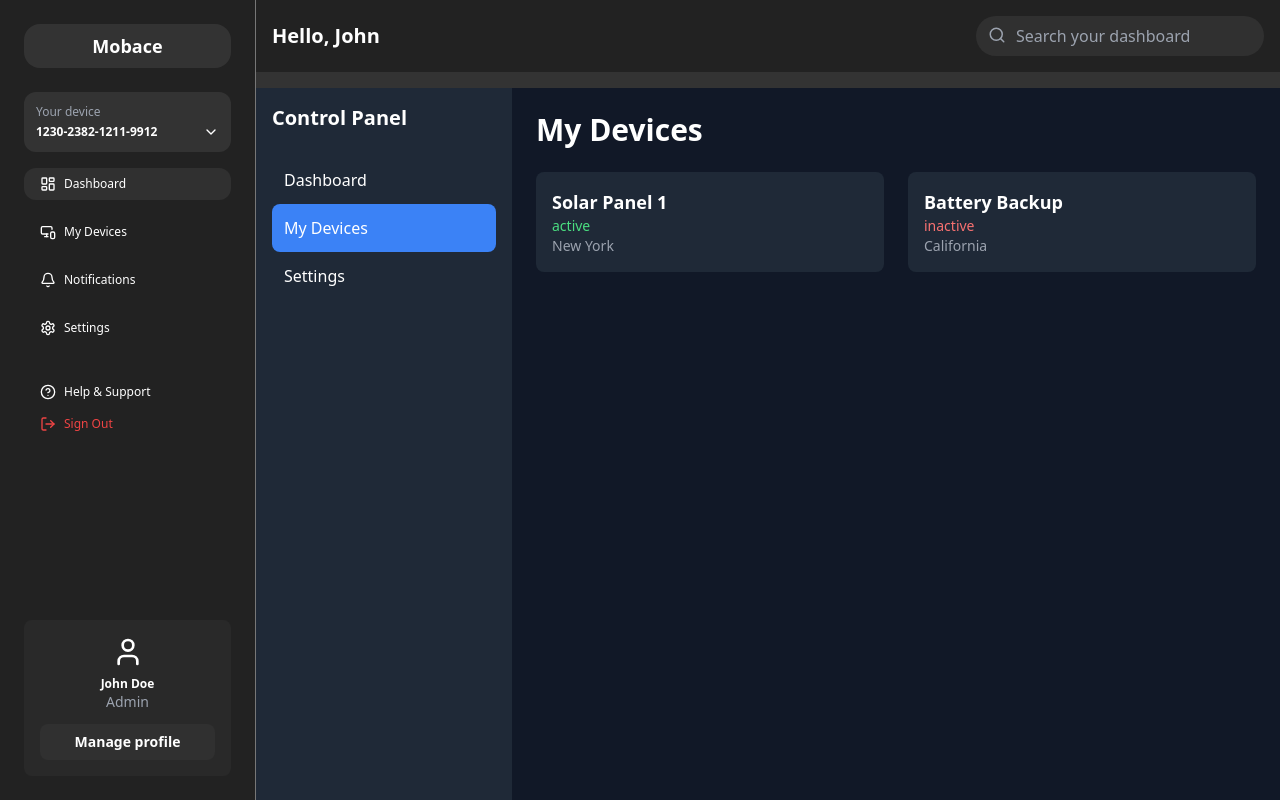
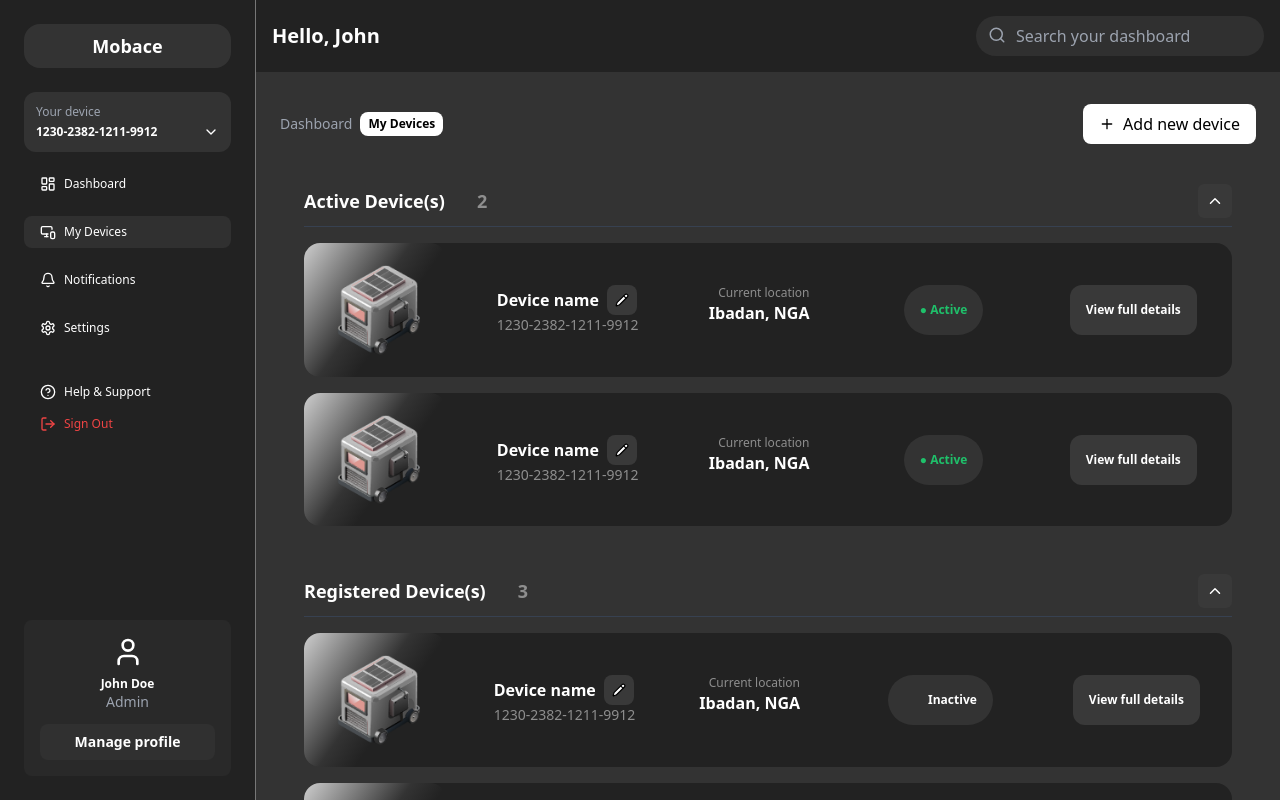
Before and after one commit to sofiatabioye/git-github.com-sofiatabioye-mobace, a Next.js app: page /dashboard/my-devices in a window 1280 px wide. Built offline with nearby package versions, Linux system fonts and the light colour scheme.

Commit message:
update my devices page

```diff
--- a/app/dashboard/layout.tsx
+++ b/app/dashboard/layout.tsx
@@ -1,20 +1,38 @@
-'use client'
+"use client";
 import { useState } from "react";
-import { Menu, Search, LogOut, ChevronDown, LayoutDashboard, Bell, Settings, HelpCircle, MonitorSmartphone, User } from "lucide-react";
+import { usePathname, useRouter } from "next/navigation";
+import {
+  Menu,
+  Search,
+  LogOut,
+  ChevronDown,
+  LayoutDashboard,
+  Bell,
+  Settings,
+  HelpCircle,
+  MonitorSmartphone,
+  User,
+} from "lucide-react";
 
 import { ReactNode } from "react";
-import { useRouter } from "next/navigation";
 
 export default function DashboardLayout({ children }: { children: ReactNode }) {
   const [isSidebarOpen, setSidebarOpen] = useState(false);
   const router = useRouter();
+  const pathname = usePathname(); // Get current path
 
   return (
     <div className="flex h-screen bg-[#333333] text-white">
       {/* Sidebar */}
-            <aside className={`w-64 bg-[#222222] border-r border-[#777777] p-6 flex flex-col justify-between transition-transform ${isSidebarOpen ? "translate-x-0" : "-translate-x-64"} md:translate-x-0`}>
+      <aside
+        className={`w-64 bg-[#222222] border-r border-[#777777] p-6 flex flex-col justify-between transition-transform ${
+          isSidebarOpen ? "translate-x-0" : "-translate-x-64"
+        } md:translate-x-0`}
+      >
         <div>
-                    <div className="text-lg font-bold mb-6 p-2 bg-[#333333] rounded-2xl text-white text-center">Mobace</div>
+          <div className="text-lg font-bold mb-6 p-2 bg-[#333333] rounded-2xl text-white text-center">
+            Mobace
+          </div>
           <div className="bg-[#333333] p-3 rounded-xl cursor-pointer">
             <span className="text-gray-400 text-xs block">Your device</span>
             <div className="flex items-center justify-between mt-1">
@@ -23,24 +41,49 @@ export default function DashboardLayout({ children }: { children: ReactNode }) {
             </div>
           </div>
           <nav className="space-y-4 mt-4 text-xs">
-                        <button className="w-full text-left px-4 py-2 rounded-xl bg-[#303030] flex items-center gap-2">
+            <button
+              onClick={() => router.push("/dashboard")}
+              className={`w-full text-left px-4 py-2 rounded-xl flex items-center gap-2 ${
+                pathname === "/dashboard" ? "bg-[#303030]" : "hover:bg-[#303030]"
+              }`}
+            >
               <LayoutDashboard size={16} /> Dashboard
             </button>
-                        <button className="w-full text-left px-4 py-2 rounded-lg hover:bg-[#303030] flex items-center gap-2">
+            <button
+              onClick={() => router.push("/dashboard/my-devices")}
+              className={`w-full text-left px-4 py-2 rounded-lg flex items-center gap-2 ${
+                pathname === "/dashboard/my-devices" ? "bg-[#303030]" : "hover:bg-[#303030]"
+              }`}
+            >
               <MonitorSmartphone size={16} /> My Devices
             </button>
-                        <button className="w-full text-left px-4 py-2 rounded-lg hover:bg-[#303030] flex items-center gap-2">
+            <button
+              className={`w-full text-left px-4 py-2 rounded-lg flex items-center gap-2 ${
+                pathname === "/dashboard/notifications" ? "bg-[#303030]" : "hover:bg-[#303030]"
+              }`}
+            >
               <Bell size={16} /> Notifications
             </button>
-                        <button className="w-full text-left px-4 py-2 rounded-lg hover:bg-[#303030] flex items-center gap-2">
+            <button
+              className={`w-full text-left px-4 py-2 rounded-lg flex items-center gap-2 ${
+                pathname === "/dashboard/settings" ? "bg-[#303030]" : "hover:bg-[#303030]"
+              }`}
+            >
               <Settings size={16} /> Settings
             </button>
           </nav>
           <div className="text-xs py-8">
-                        <button className="w-full text-left px-4 py-2 rounded-lg hover:bg-[#303030] flex items-center gap-2">
+            <button
+              className={`w-full text-left px-4 py-2 rounded-lg flex items-center gap-2 ${
+                pathname === "/dashboard/help" ? "bg-[#303030]" : "hover:bg-[#303030]"
+              }`}
+            >
               <HelpCircle size={16} /> Help & Support
             </button>
-                        <button onClick={() => router.push('/auth/login')} className="w-full text-left px-4 py-2 rounded-lg hover:bg-[#303030] flex items-center gap-2 text-red-500">
+            <button
+              onClick={() => router.push("/auth/login")}
+              className="w-full text-left px-4 py-2 rounded-lg hover:bg-[#303030] flex items-center gap-2 text-red-500"
+            >
               <LogOut size={16} /> Sign Out
             </button>
           </div>
@@ -50,7 +93,9 @@ export default function DashboardLayout({ children }: { children: ReactNode }) {
             <User size={32} className="mb-2" />
             <span className="font-bold">John Doe</span>
             <span className="text-gray-400 text-sm">Admin</span>
-                        <button className="w-full bg-[#303030] text-white mt-3 py-2 rounded-lg font-bold text-sm">Manage profile</button>
+            <button className="w-full bg-[#303030] text-white mt-3 py-2 rounded-lg font-bold text-sm">
+              Manage profile
+            </button>
           </div>
         </div>
       </aside>
@@ -64,15 +109,17 @@ export default function DashboardLayout({ children }: { children: ReactNode }) {
           </button>
           <h1 className="text-xl font-bold">Hello, John</h1>
           <div className="relative w-72 hidden md:block">
-                        <input type="text" placeholder="Search your dashboard" className="w-full bg-[#303030] text-white px-4 py-2 rounded-full pl-10" />
+            <input
+              type="text"
+              placeholder="Search your dashboard"
+              className="w-full bg-[#303030] text-white px-4 py-2 rounded-full pl-10"
+            />
             <Search className="absolute left-3 top-2.5 text-gray-400" size={18} />
           </div>
         </header>
 
         {/* Main Content Area */}
-                <main className="gap-6 mt-4">
-                    {children}
-                </main>
+        <main className="gap-6 mt-4">{children}</main>
       </div>
     </div>
   );
--- /dev/null
+++ b/app/dashboard/my-devices/ActiveDevices.tsx
@@ -0,0 +1,84 @@
+import { useState } from "react";
+import { Pencil, ChevronDown, ChevronUp } from "lucide-react";
+import Image from "next/image";
+
+const devices = [
+  {
+    id: "1230-2382-1211-9912",
+    name: "Device name",
+    location: "Ibadan, NGA",
+    status: "Active",
+    image: "/device-image.png",
+  },
+  {
+    id: "1230-2382-1211-9912",
+    name: "Device name",
+    location: "Ibadan, NGA",
+    status: "Active",
+    image: "/device-image.png",
+  },
+];
+
+export default function ActiveDevices() {
+  const [isExpanded, setIsExpanded] = useState(true);
+
+  return (
+    <div className="p-6 rounded-lg text-white">
+      {/* Header */}
+      <div className="flex justify-between items-center border-b border-gray-700 pb-2">
+        <div className="flex gap-8">
+        <h2 className="text-lg font-bold">Active Device(s)</h2>
+        <span className="text-lg font-semibold text-[#8F8F8F]">{devices.length}</span>
+        </div>
+        <button
+          className="p-2 bg-[#393939] rounded-md"
+          onClick={() => setIsExpanded(!isExpanded)}
+        >
+          {isExpanded ? <ChevronUp size={18} /> : <ChevronDown size={18} />}
+        </button>
+      </div>
+
+      {/* Device List (Collapsible) */}
+      {isExpanded && (
+        <div className="space-y-4 mt-4">
+          {devices.map((device, index) => (
+            <div key={index} className="flex items-center rounded-2xl bg-[#222222]" >
+              {/* Device Image */}
+              <div className="rounded-2xl p-4 pl-6" style={{ background: "linear-gradient(304.87deg, rgba(34, 34, 34, 0.08) -1.17%, rgba(34, 34, 34, 0.1) 38.73%, rgba(121, 121, 121, 0.2) 54.24%, #CACACA 98.82%)" }}>
+                <Image src="/device.png" alt="device" height={120} width={120} />
+              </div>
+              <div className="flex w-full justify-around">
+                {/* Device Info */}
+                <div className="ml-4">
+                  <div className="flex items-center gap-2">
+                    <h3 className="font-bold text-white">{device.name}</h3>
+                    <button className="bg-[#393939] p-2 rounded-lg">
+                      <Pencil size={14} color="white" fill="white" stroke="black" />
+                    </button>
+                  </div>
+                  <p className="text-[#8E8E8E] text-sm">{device.id}</p>
+                </div>
+
+                {/* Device Location */}
+                <div className="text-right mr-6">
+                  <p className="text-[#8E8E8E] text-xs">Current location</p>
+                  <p className="font-bold text-white">{device.location}</p>
+                </div>
+
+                {/* Status */}
+                <span className="bg-[#333333] text-[#1FC16B] py-1 px-4 text-xs font-bold rounded-full flex items-center gap-2">
+                ● {device.status}
+                </span>
+
+                {/* View Details Button */}
+                <button className="ml-4 bg-[#393939] px-4 py-2 rounded-xl text-white font-bold text-xs">
+                  View full details
+                </button>
+              </div>
+            </div>
+          ))}
+        </div>
+      )}
+    </div>
+  );
+}
--- /dev/null
+++ b/app/dashboard/my-devices/RegisteredDevices.tsx
@@ -0,0 +1,91 @@
+import { useState } from "react";
+import { Pencil, ChevronDown, ChevronUp } from "lucide-react";
+import Image from "next/image";
+
+const registeredDevices = [
+  {
+    id: "1230-2382-1211-9912",
+    name: "Device name",
+    location: "Ibadan, NGA",
+    status: "Inactive",
+    image: "/device-image.png", // Replace with actual image path
+  },
+  {
+    id: "1230-2382-1211-9912",
+    name: "Device name",
+    location: "Ibadan, NGA",
+    status: "Active",
+    image: "/device-image.png", // Replace with actual image path
+  },
+  {
+    id: "1230-2382-1211-9912",
+    name: "Device name",
+    location: "Ibadan, NGA",
+    status: "Active",
+    image: "/device-image.png", // Replace with actual image path
+  },
+];
+
+export default function RegisteredDevices() {
+  const [isExpanded, setIsExpanded] = useState(true);
+
+  return (
+    <div className="p-6 rounded-lg text-white">
+      {/* Header */}
+      <div className="flex justify-between items-center border-b border-gray-700 pb-2">
+        <div className="flex gap-8">
+          <h2 className="text-lg font-bold">Registered Device(s)</h2>
+          <span className="text-lg font-semibold text-[#8F8F8F]">{registeredDevices.length}</span>
+        </div>
+        <button
+          className="p-2 bg-[#393939] rounded-md"
+          onClick={() => setIsExpanded(!isExpanded)}
+        >
+          {isExpanded ? <ChevronUp size={18} /> : <ChevronDown size={18} />}
+        </button>
+      </div>
+
+      {/* Device List (Collapsible) */}
+      {isExpanded && (
+        <div className="space-y-4 mt-4">
+          {registeredDevices.map((device, index) => (
+            <div key={index} className="flex items-center rounded-2xl bg-[#222222]">
+              {/* Device Image */}
+              <div className="rounded-2xl p-4 pl-6" style={{ background: "linear-gradient(304.87deg, rgba(34, 34, 34, 0.08) -1.17%, rgba(34, 34, 34, 0.1) 38.73%, rgba(121, 121, 121, 0.2) 54.24%, #CACACA 98.82%)" }}>
+                <Image src="/device.png" alt="device" height={120} width={120} />
+              </div>
+              <div className="flex w-full justify-around">
+                {/* Device Info */}
+                <div className="ml-4">
+                  <div className="flex items-center gap-2">
+                    <h3 className="font-bold text-white">{device.name}</h3>
+                    <button className="bg-[#393939] p-2 rounded-lg">
+                      <Pencil size={14} color="white" fill="white" stroke="black" />
+                    </button>
+                  </div>
+                  <p className="text-[#8E8E8E] text-sm">{device.id}</p>
+                </div>
+
+                {/* Device Location */}
+                <div className="text-right mr-6">
+                  <p className="text-[#8E8E8E] text-xs">Current location</p>
+                  <p className="font-bold text-white">{device.location}</p>
+                </div>
+
+                {/* Status */}
+                <span className={`bg-[#333333] text-${device.status === "Active" ? "[#1FC16B]" : "[#FB3748"} py-1 px-4 text-xs font-bold rounded-full flex items-center gap-4`}>
+                  <span className={`w-2 h-2 bg-${device.status === "Active" ? "[#1FC16B]" : "#FB3748"} rounded-full inline-block shrink-0`}></span> {device.status}
+                </span>
+
+                {/* View Details Button */}
+                <button className="ml-4 bg-[#393939] px-4 py-2 rounded-xl text-white font-bold text-xs">
+                  View full details
+                </button>
+              </div>
+            </div>
+          ))}
+        </div>
+      )}
+    </div>
+  );
+}
--- a/app/dashboard/my-devices/page.tsx
+++ b/app/dashboard/my-devices/page.tsx
@@ -1,48 +1,28 @@
 "use client";
+import { Plus, Sun, Info, CloudRain, Wind, MapPin } from "lucide-react";
+import ActiveDevices from "./ActiveDevices";
+import RegisteredDevices from "./RegisteredDevices";
 
-import { useState } from "react";
-import DeviceModal from "./DeviceModal";
-import Sidebar from "../../components/Sidebar";
-
-interface Device {
-  id: string;
-  name: string;
-  status: "active" | "inactive";
-  location: string;
-}
 
 export default function MyDevices() {
-  const [selectedDevice, setSelectedDevice] = useState<Device | null>(null);
+  return (
+    <div className="flex flex-col bg-[#333333] px-6 overflow-auto w-full">
+      {/* Top Navbar */}
+      <header className="py-4 flex justify-between items-center">
+          <nav className="flex items-center gap-2 text-gray-400 text-sm">
+              <span>Dashboard</span>
+              <span className="bg-white text-black px-2 py-1 rounded-lg text-xs font-bold">My Devices</span>
+          </nav>
+          <button className="bg-white text-black px-4 py-2 rounded-lg flex items-center gap-2">
+              <Plus size={16} /> Add new device
+          </button>
+      </header>
 
-  // Mock devices data
-  const devices: Device[] = [
-    { id: "1", name: "Solar Panel 1", status: "active", location: "New York" },
-    { id: "2", name: "Battery Backup", status: "inactive", location: "California" },
-  ];
+      {/* Active devices */}
+      <ActiveDevices />
 
-  return (
-    <div className="flex min-h-screen bg-gray-900 text-white">
-      <Sidebar />
-      <main className="flex-1 p-6">
-        <h1 className="text-3xl font-bold">My Devices</h1>
-        <div className="grid grid-cols-2 gap-6 mt-6">
-          {devices.map((device) => (
-            <div
-              key={device.id}
-              className="bg-gray-800 p-4 rounded-lg cursor-pointer hover:bg-gray-700"
-              onClick={() => setSelectedDevice(device)}
-            >
-              <h2 className="text-lg font-semibold">{device.name}</h2>
-              <p className={`text-sm ${device.status === "active" ? "text-green-400" : "text-red-400"}`}>
-                {device.status}
-              </p>
-              <p className="text-gray-400 text-sm">{device.location}</p>
-            </div>
-          ))}
-        </div>
-
-        {selectedDevice && <DeviceModal device={selectedDevice} onClose={() => setSelectedDevice(null)} />}
-      </main>
+      {/* Registed devices */}
+      <RegisteredDevices />
     </div>
   );
 }
```
Also changed, not shown: app/dashboard/page.tsx (+6 -5 lines), public/device.png (added). Lines whose indentation alone changed are shown as unchanged.
